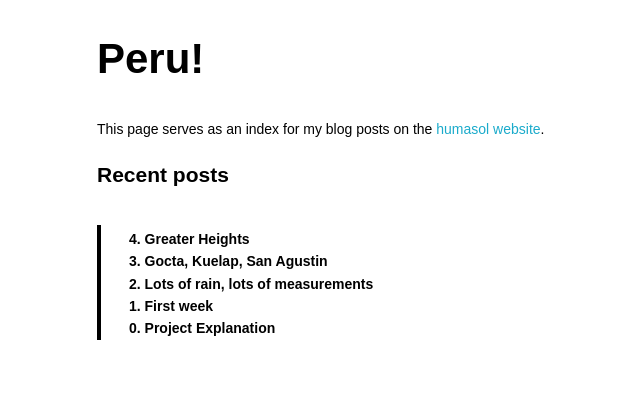
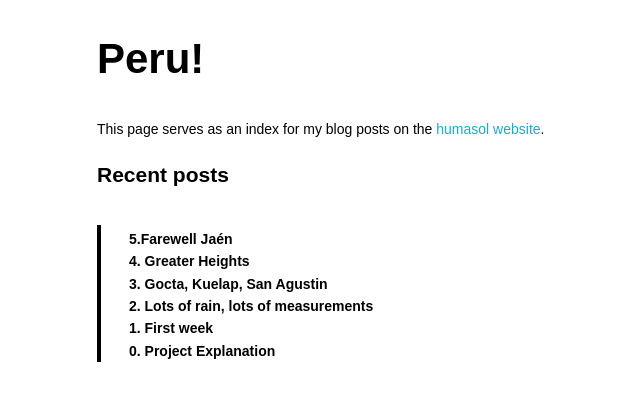
Before and after one commit to RobbertH/robberth.github.io, a Jekyll site: the page built from peru.html, in a window 1280 px wide, cut to the strip 350-921 px from the top of the page. Shown: the top 401 px of the strip, without its empty margins (143-783 px from the left). Built offline with Jekyll 4.4.1, drawn with Linux system fonts in a browser that asks for light colours.

Commit message:
added farewell jaen

```diff
--- a/peru.html
+++ b/peru.html
@@ -12,6 +12,8 @@ layout: default
 
    <div class="postlist">
          <ul>
+             <li>
+             <a class="post-link" href="http://www.humasol.be/2016/08/19/farewell-jaen/">5.Farewell Jaén</a>
            <li>
              <a class="post-link" href="http://www.humasol.be/2016/08/05/greater-heights/">4. Greater Heights</a>
            </li>
```
